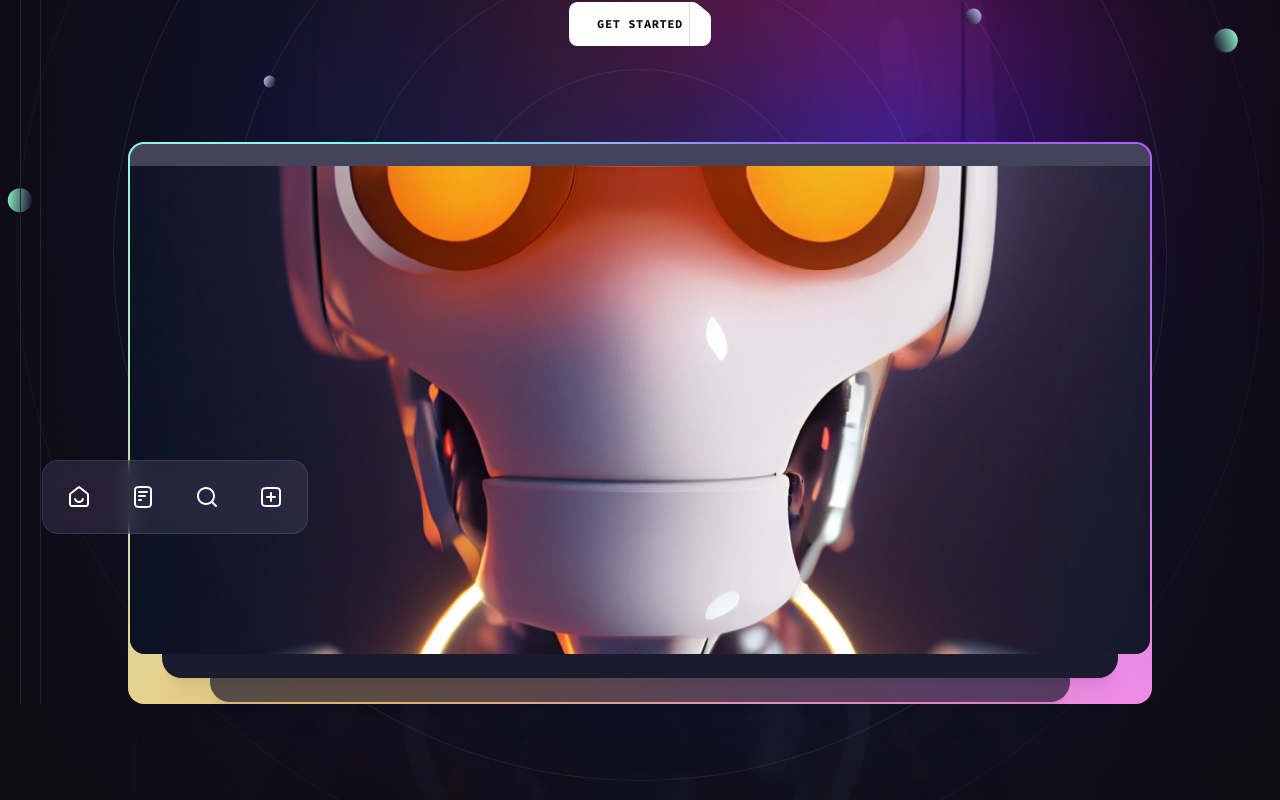
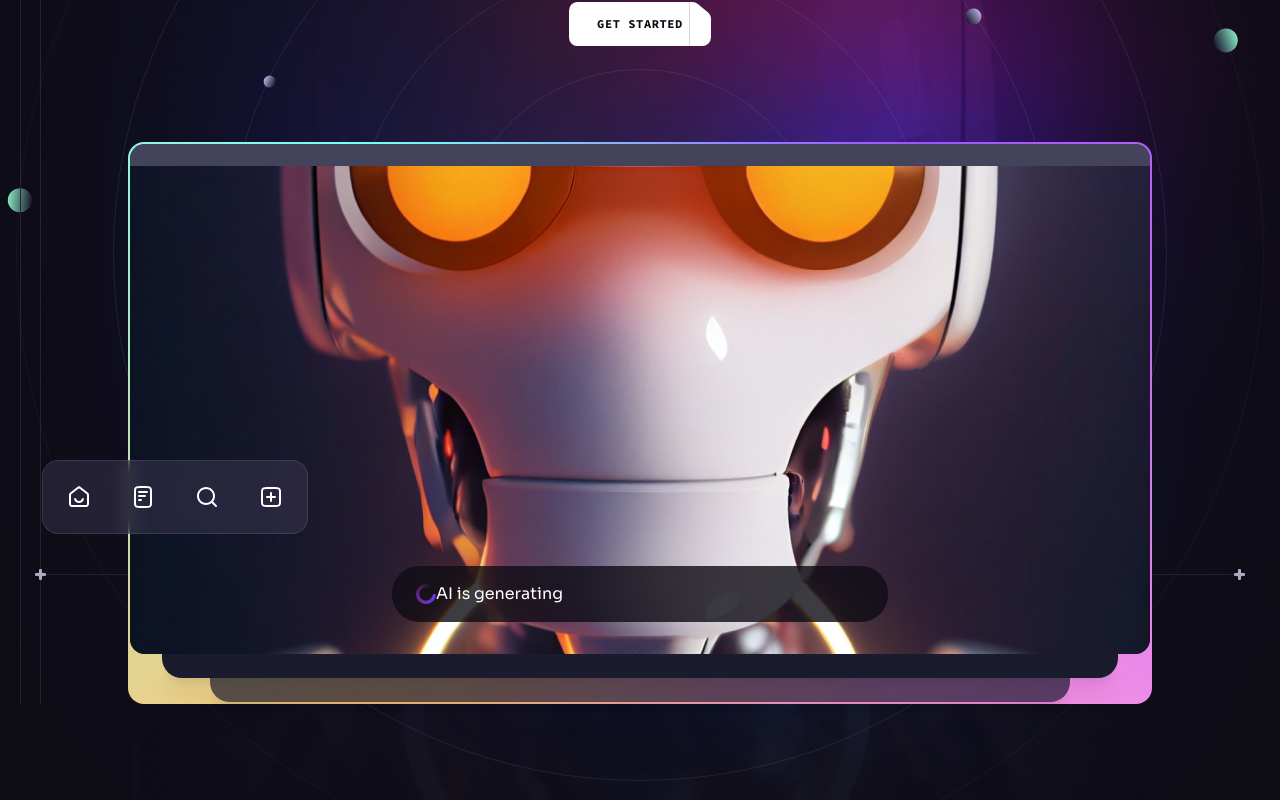
Before and after one commit to snitraM4500/brainwave, a React (Vite) app: page / in a window 1280 px wide. Shown: the part 394-1194 px from the top of the page. Built offline with nearby package versions, Linux system fonts and the light colour scheme.

Commit message:
Floating AI Generation component created

```diff
--- /dev/null
+++ b/src/components/Generating.jsx
@@ -0,0 +1,13 @@
+import React from 'react'
+import { loading } from '../assets'
+
+const Generating = ({className}) => {
+  return (
+    <div className={`flex items-center h-[3.5rem] px-6 bg-n-8/80 rounded-[1.7rem] ${className || ""} text-base`}>
+        <img className='w-5 h-5 mr4' src={loading} alt='loading'/>
+        AI is generating
+    </div>
+  )
+}
+
+export default Generating
--- a/src/components/Hero.jsx
+++ b/src/components/Hero.jsx
@@ -6,6 +6,7 @@
 import Button from "./Button";
 import { BackgroundCircles, BottomLine, Gradient } from "./design/Hero";
 import { heroIcons } from "../constants";
+import Generating from "./Generating";
 
 const Hero = () => {
   const parallaxRef = useRef(null);
@@ -17,7 +18,7 @@
       crossesOffset={"lg:translate-y-[5.25rem"}
       customPaddings
       id={"hero"}>
-      <div className="container relative">
+      <div className="container relative" ref={parallaxRef}>
         <div className="relative z-1 max-w-[62rem] mx-auto text-center mb-[4rem] md:mb-20 lg:mb-[6rem]">
           <h1 className="h1 mb-6">
             Explore the Possibilities of&nbsp;AI&nbsp;Chatting with{" "}
@@ -54,15 +55,15 @@
                   alt="AI"
                 />
 
+                <Generating className={`absolute right-4 left-4 bottom-5 md:left-1/2 md:right-auto md:bottom-8 md:w-[31rem] md:-translate-x-1/2`}/>
                 <ScrollParallax isAbsolutelyPositioned>
                   <ul className="hidden absolute -left-[5.5rem] bottom-[7.5rem] px-1 py-1 bg-n-9/40 backdrop-blur border border-n-1/10 rounded-2xl xl:flex">
-                    {heroIcons.map((icon,index)=>(
+                    {heroIcons.map((icon, index) => (
                       <li className="p-5" key={index}>
                         <img src={icon} height={25} width={24} alt={icon} />
                       </li>
                     ))}
                   </ul>
-
                 </ScrollParallax>
               </div>
             </div>
@@ -79,9 +80,10 @@
             />
           </div>
 
-          <BackgroundCircles/>
+          <BackgroundCircles />
         </div>
       </div>
+      <BottomLine />
     </Section>
   );
 };
```
Also changed, not shown: src/components/Notification.jsx (added).
